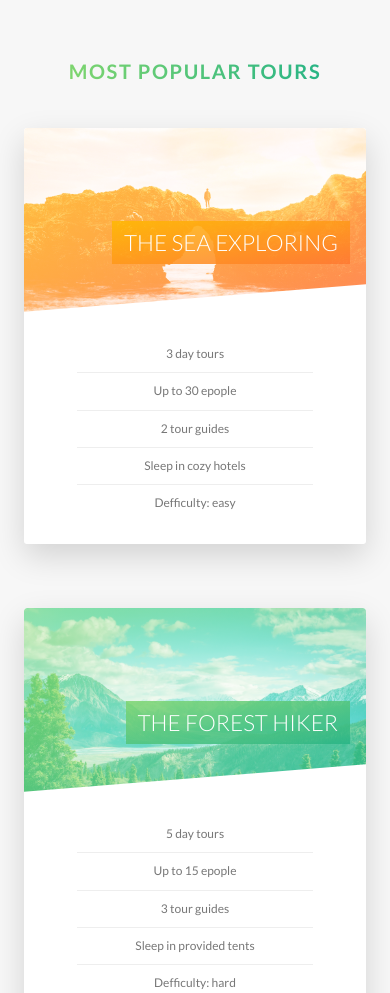
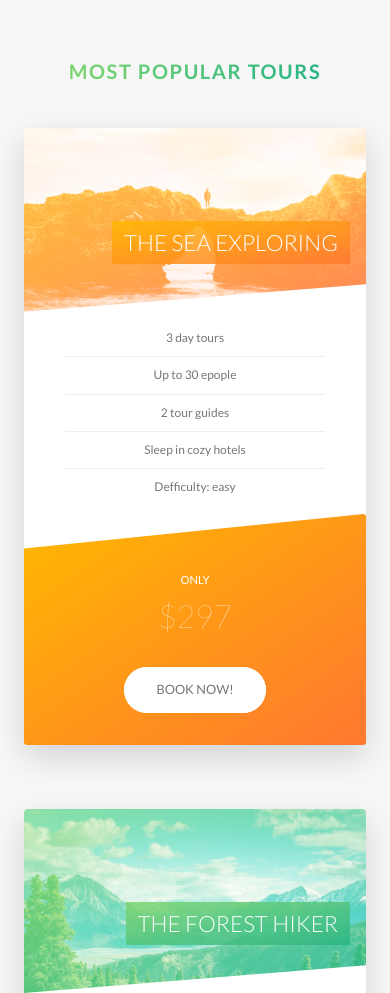
Before and after one commit to matthias-park/Advanced-CSS-Notorious, a website: page index.html in a window 390 px wide. Shown: the part 2483-3476 px from the top of the page. Drawn offline with Linux system fonts and the light colour scheme.

Commit message:
Feat: Writing Media Queries - Tours, Stories and Booking Sections

```diff
--- a/sass/components/_card.scss
+++ b/sass/components/_card.scss
@@ -182,4 +182,47 @@
       font-size: 6rem;
       font-weight: 100;
     }
+
+  @include respond(tab-port) {
+    height: auto;
+    border-radius: 3px;
+    background-color: $color-white;
+    box-shadow: 0 1.5rem 4rem rgba($color-black, 0.15);
+
+    &__side {
+      height: auto;
+      position: relative;
+      box-shadow: none;
+      &--back {
+        transform: rotateY(0);
+        clip-path: polygon(0 15%, 100% 0, 100% 100%, 0 100%);
       }
+    }
+
+    &:hover &__side--front {
+      transform: rotateY(0);
+    }
+
+    &__details {
+      padding: 1rem;
+    }
+
+    // BACK SIDE STYLING
+    &__cta {
+      position: relative;
+      top: 0%;
+      left: 0%;
+      transform: translate(0);
+      width: 100%;
+      padding: 7rem 4rem 4rem 4rem;
+    }
+
+    &__price-box {
+      margin-bottom: 3rem;
+    }
+
+    &__price-value {
+      font-size: 4rem;
+    }
+  }
+}
--- a/sass/components/_form.scss
+++ b/sass/components/_form.scss
@@ -15,6 +15,10 @@
     width: 90%;
     display: block;
     transition: all .3s;
+
+    @include respond(tab-port) {
+      width: 100%;
+    }
 
     &:focus {
       outline: none;
@@ -49,6 +53,11 @@
   &__radio-group {
     width: 49%;
     display: inline-block;
+
+    @include respond(tab-port) {
+      width: 100%;
+      margin-bottom: 2rem;
+    }
   }
 
   &__radio-input {
--- a/sass/components/_story.scss
+++ b/sass/components/_story.scss
@@ -8,6 +8,16 @@
   padding-left: 9rem;
   font-size: $default-font-size;
   transform: skewX(-12deg);
+
+  @include respond(tab-port) {
+    width: 100%;
+    padding: 4rem;
+    padding-left: 7rem;
+  }
+
+  @include respond(phone) {
+    transform: skewX(0);
+  }
 
   &__shape {
     width: 15rem;
@@ -21,6 +31,10 @@
     clip-path: circle(50% at 50% 50%);
     transform: translateX(-3rem) skewX(12deg);
     position: relative;
+
+    @include respond(phone) {
+      transform: translateX(-3rem) skewX(0);
+    }
   }
 
   &__img {
@@ -32,6 +46,10 @@
 
   &__text {
     transform: skewX(12deg);
+
+    @include respond(phone) {
+      transform: skewX(0);
+    }
   }
 
   &__caption {
--- a/sass/pages/_home.scss
+++ b/sass/pages/_home.scss
@@ -69,14 +69,40 @@
       transparent 50%
     ),
     url(../img/nat-10.jpg);
-  background-size: cover;
+  background-size: 100%;
   border-radius: 3px;
   box-shadow: 0 1.5rem 4rem rgba($color-black, 0.2);
 
-  height: 50rem;
+  @include respond(tab-land) {
+    background-image: linear-gradient(
+      105deg,
+      rgba($color-white, 0.9) 0%,
+      rgba($color-white, 0.9) 65%,
+      transparent 65%
+    ),
+    url(../img/nat-10.jpg);
+    background-size: cover;
+  }
+
+  @include respond(tab-port) {
+    background-image: linear-gradient(
+      to right,
+      rgba($color-white, 0.9) 0%,
+      rgba($color-white, 0.9) 100%
+    ),
+    url(../img/nat-10.jpg);
+  }
 
   &__form {
     width: 50%;
     padding: 6rem;
+
+    @include respond(tab-land) {
+      width: 65%;
+    }
+
+    @include respond(tab-port) {
+      width: 100%;
+    }
   }
 }
```
Also changed, not shown: css/style.css. Lines whose indentation alone changed are shown as unchanged.
